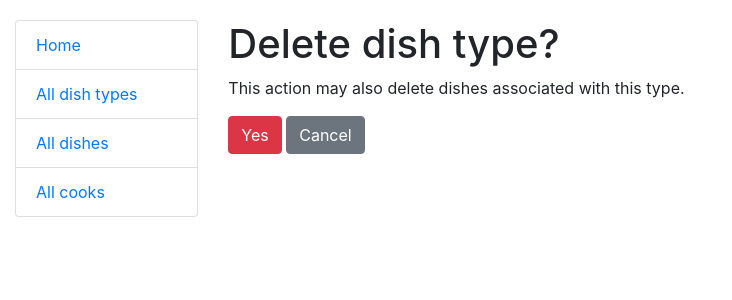
After one commit to Arenkton/restaurant-kitchen-service, a Django app: template templates/kitchen/dish_type_confirm_delete.html in a window 1280 px wide. The commit adds this page. Shown: the top 300 px of the page, without its empty margins (0-732 px from the left). Run offline with Django 5.2, Linux system fonts and the light colour scheme; the template is opened without the code that fills it, so the values that code supplies are empty.

Commit message:
Add dish type delete functionality

```diff
--- a/kitchen/urls.py
+++ b/kitchen/urls.py
@@ -23,6 +23,11 @@ urlpatterns = [
         name="dish-type-update",
     ),
     path(
+        "types/<int:pk>/delete/",
+        views.DishTypeDeleteView.as_view(),
+        name="dish-type-delete",
+    ),
+    path(
         "dishes/",
         views.DishListView.as_view(),
         name="dish-list",
--- a/kitchen/views.py
+++ b/kitchen/views.py
@@ -31,6 +31,12 @@ class DishTypeUpdateView(LoginRequiredMixin, generic.UpdateView):
     success_url = reverse_lazy("kitchen:dish-type-list")
 
 
+class DishTypeDeleteView(LoginRequiredMixin, generic.DeleteView):
+    model = DishType
+    template_name = "kitchen/dish_type_confirm_delete.html"
+    success_url = reverse_lazy("kitchen:dish-type-list")
+
+
 class DishListView(LoginRequiredMixin, generic.ListView):
     model = Dish
     context_object_name = "dishes"
--- /dev/null
+++ b/templates/kitchen/dish_type_confirm_delete.html
@@ -0,0 +1,17 @@
+{% extends "base.html" %}
+
+{% block content %}
+  <h1>Delete dish type?</h1>
+  <p>
+      This action may also delete dishes associated with this type.
+  </p>
+  <form action="" method="post">
+    {% csrf_token %}
+
+    <input type="submit" value="Yes" class="btn btn-danger">
+
+    <a href="{%url 'kitchen:dish-type-list' %}" class="btn btn-secondary">
+        Cancel
+    </a>
+  </form>
+{% endblock %}
```
Also changed, not shown: templates/kitchen/dish_type_list.html (+9 -0 lines).
